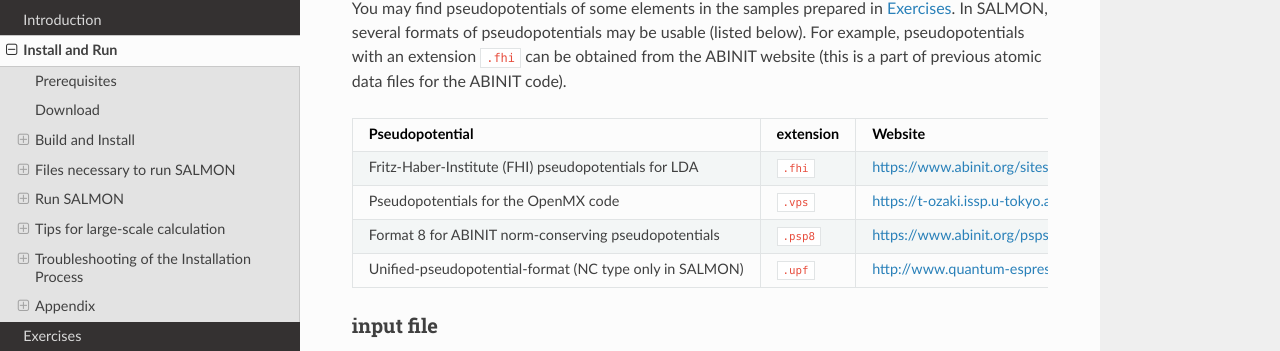
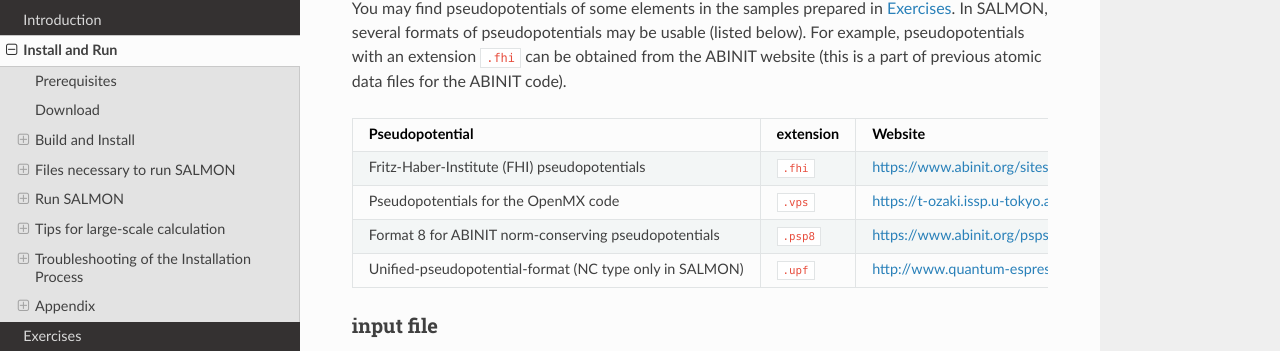
Before and after one commit to SALMON-TDDFT/SALMON-DOCS, a Sphinx documentation site: the page built from source/install_and_run.rst, in a window 1280 px wide and 900 px high, scrolled down 3716 px. Shown: the part 100-451 px from the top of the window. Built offline with Sphinx 7.4.7 and the Read the Docs theme 2.0.0, drawn with Linux system fonts in a browser that asks for light colours; formulas are drawn with MathJax 3.

Commit message:
Update install_and_run.rst

```diff
--- a/source/install_and_run.rst
+++ b/source/install_and_run.rst
@@ -169,10 +169,10 @@
 =========================================================  =============  =====================================================================================
 Pseudopotential                                            extension      Website
 =========================================================  =============  =====================================================================================
-Fritz-Haber-Institute (FHI) pseudopotentials for LDA       ``.fhi``       https://www.abinit.org/sites/default/files/PrevAtomicData/psp-links/lda_fhi.html
+Fritz-Haber-Institute (FHI) pseudopotentials               ``.fhi``       https://www.abinit.org/sites/default/files/PrevAtomicData/psp-links/lda_fhi.html
                                                                           (for LDA),
                                                                           https://www.abinit.org/sites/default/files/PrevAtomicData/psp-links/gga_fhi.html
-                                                                          (for GGA(PBE))
+                                                                          (for GGA)
 Pseudopotentials for the OpenMX code                       ``.vps``       https://t-ozaki.issp.u-tokyo.ac.jp/vps_pao2019/
 Format 8 for ABINIT norm-conserving pseudopotentials       ``.psp8``      https://www.abinit.org/psps_abinit ,
                                                                           http://www.pseudo-dojo.org/
```
